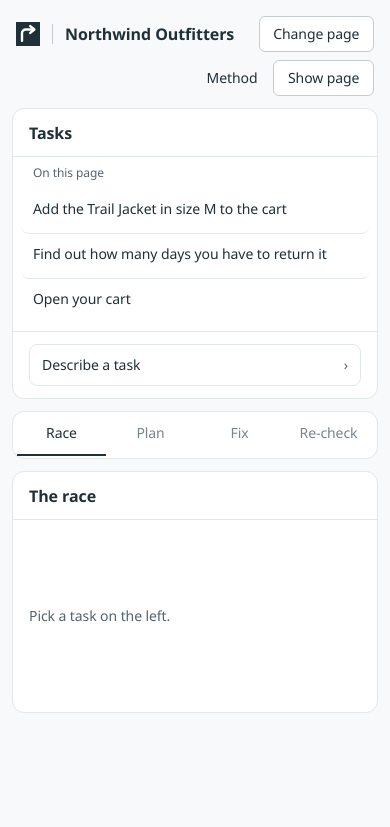
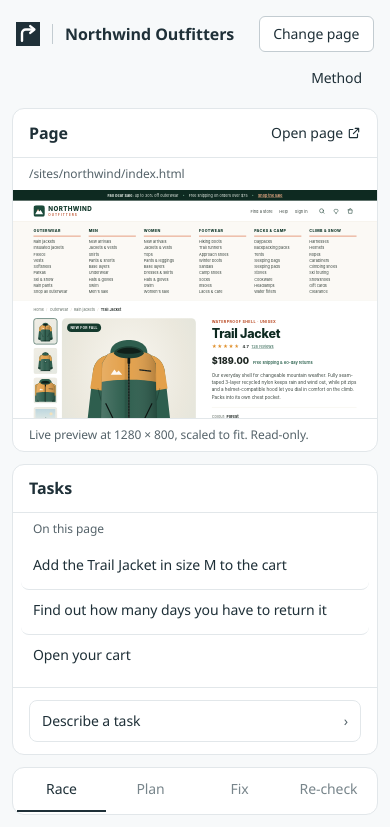
Before and after one commit to ethanrom/detour, a Next.js app: page /analyze in a window 390 px wide. Shown: the top 827 px of the page. Built offline with nearby package versions, Linux system fonts and the light colour scheme; a web font is replaced by a local one.

Commit message:
Workspace: real panels wired in; two columns (page and its tasks on the left, the steps in the centre); race cards side by side; primary hover fix

```diff
--- a/app/globals.css
+++ b/app/globals.css
@@ -236,8 +236,8 @@ a {
   color: #ffffff;
 }
 
-.btn-primary:hover:not(:disabled),
-.btn-ink:hover:not(:disabled) {
+.btn-primary:hover:not(:disabled):not([aria-disabled="true"]),
+.btn-ink:hover:not(:disabled):not([aria-disabled="true"]) {
   background: var(--ink-2);
 }
 
@@ -248,7 +248,7 @@ a {
   color: var(--accent-ink);
 }
 
-.btn-accent:hover:not(:disabled) {
+.btn-accent:hover:not(:disabled):not([aria-disabled="true"]) {
   background: var(--accent-deep);
 }
 
--- a/components/workspace/PagePanel.tsx
+++ b/components/workspace/PagePanel.tsx
@@ -56,7 +56,7 @@ export function PagePanel({ wb, fill, className, onClose }: { wb: WorkbenchApi;
   return (
     // The frame is 1280 × 800 whatever the panel's size (the engine's scroll model reads that height), so the panel is
     // as tall as the scaled frame needs. Only the pick overlay is as tall as the column.
-    <Panel title="Page" actions={actions} className={`${fill ? "xl:h-full" : ""} ${className ?? ""}`} bodyClassName="flex flex-col p-0">
+    <Panel title="Page" actions={actions} className={`${fill ? "lg:h-full" : ""} ${className ?? ""}`} bodyClassName="flex flex-col p-0">
       {site ? (
         <>
           <p className="shrink-0 truncate px-4 py-2 text-xs leading-4 text-muted" title={address}>
--- a/components/workspace/TopBar.tsx
+++ b/components/workspace/TopBar.tsx
@@ -12,13 +12,10 @@ interface Props {
   onMenu: (open: boolean, restoreFocus?: boolean) => void;
   menuButtonRef: RefObject<HTMLButtonElement | null>;
   /** Under 1280 px the page column is a drawer, opened from here. */
-  pageOpen: boolean;
-  onTogglePage: () => void;
-  pageButtonRef: RefObject<HTMLButtonElement | null>;
 }
 
 /** The mark, the page name (the h1), what the numbers are made of, "Change page", and the Method link. */
-export function TopBar({ wb, menu, onMenu, menuButtonRef, pageOpen, onTogglePage, pageButtonRef }: Props) {
+export function TopBar({ wb, menu, onMenu, menuButtonRef }: Props) {
   const { site, sites, status, address } = wb;
   const menuId = "page-menu";
 
@@ -66,16 +63,6 @@ export function TopBar({ wb, menu, onMenu, menuButtonRef, pageOpen, onTogglePage
         <Link href="/method" className="inline-flex min-h-9 items-center rounded-md px-3 text-sm font-medium text-ink">
           Method
         </Link>
-        <button
-          ref={pageButtonRef}
-          type="button"
-          className="btn btn-sm xl:hidden!"
-          aria-expanded={pageOpen}
-          aria-controls="page-column"
-          onClick={onTogglePage}
-        >
-          Show page
-        </button>
       </div>
     </header>
   );
--- a/components/workspace/Workspace.tsx
+++ b/components/workspace/Workspace.tsx
@@ -1,9 +1,9 @@
 "use client";
 
-// The Analyze workspace: a top bar and three panels that fit the window. Tasks on the left, the step rail and the
-// active step's panel in the middle, the live page on the right. The document itself never scrolls from 1280 × 800 up;
-// each panel scrolls inside. Under 1280 px the page becomes a drawer (opened from the top bar); under 1024 px it is one
-// column and the page scrolls normally. Spec: internal/ui-v2-spec.md §3.
+// The Analyze workspace: a top bar and two columns that fit the window. Left: the live page (the preview keeps the
+// 1280 × 800 frame the engine measures, scaled to the column) above the tasks for that page. Centre: the step rail and
+// the active step's panel. The document itself never scrolls from 1024 px wide up; each panel scrolls inside. Under
+// 1024 px it is one column and the page scrolls normally. Spec: internal/ui-v2-spec.md §3 (revised to two columns).
 
 import { useSearchParams } from "next/navigation";
 import { Suspense, useCallback, useEffect, useRef, useState, type ReactNode } from "react";
@@ -42,10 +42,7 @@ function DeepLinks({ wb, onAddressError }: { wb: WorkbenchApi; onAddressError: (
 export function Workspace() {
   const wb = useWorkbench();
   const [menu, setMenu] = useState<{ open: boolean; focus: "pages" | "field" }>({ open: false, focus: "pages" });
-  const [pageOpen, setPageOpen] = useState(false);
   const menuButtonRef = useRef<HTMLButtonElement>(null);
-  const pageButtonRef = useRef<HTMLButtonElement>(null);
-  const focusPage = useRef(false);
 
   const onMenu = useCallback((open: boolean, restoreFocus?: boolean) => {
     setMenu({ open, focus: "pages" });
@@ -63,25 +60,8 @@ export function Workspace() {
     return () => window.removeEventListener("hashchange", check);
   }, [openAddressField]);
 
-  // Under 1280 px the page is a drawer. It opens from the top bar, and by itself while picking a target on it.
-  const picking = wb.pick.active;
-  useEffect(() => setPageOpen(picking), [picking]);
-  const closePage = useCallback(() => {
-    setPageOpen(false);
-    pageButtonRef.current?.focus();
-  }, []);
-  useEffect(() => {
-    if (!pageOpen) return;
-    if (focusPage.current) document.getElementById("page-close")?.focus();
-    focusPage.current = false;
-    const onKey = (e: KeyboardEvent) => {
-      if (e.key === "Escape" && window.matchMedia("(max-width: 1279.98px)").matches) closePage();
-    };
-    window.addEventListener("keydown", onKey);
-    return () => window.removeEventListener("keydown", onKey);
-  }, [pageOpen, closePage]);
-
-  const overlay = picking && wb.isUrl;
+  // While picking a target on a typed-in page, the page widens over the centre column.
+  const overlay = wb.pick.active && wb.isUrl;
   const panels: Record<StepId, ReactNode> = {
     race: <RacePanel headingRef={wb.headingRefs.race} {...wb.racePanel} />,
     plan: <PlanPanel headingRef={wb.headingRefs.plan} {...wb.planPanel} />,
@@ -96,20 +76,24 @@ export function Workspace() {
         menu={menu}
         onMenu={onMenu}
         menuButtonRef={menuButtonRef}
-        pageOpen={pageOpen}
-        onTogglePage={() => {
-          focusPage.current = !pageOpen;
-          setPageOpen(!pageOpen);
-        }}
-        pageButtonRef={pageButtonRef}
       />
 
       <main
         id="main"
         tabIndex={-1}
-        className="relative grid min-h-0 gap-3 outline-none lg:grid-cols-[256px_minmax(0,1fr)] lg:grid-rows-[minmax(0,1fr)] xl:grid-cols-[256px_minmax(0,1fr)_340px] min-[1440px]:grid-cols-[272px_minmax(0,1fr)_400px]"
+        className="relative grid min-h-0 gap-3 outline-none lg:grid-cols-[300px_minmax(0,1fr)] lg:grid-rows-[minmax(0,1fr)] xl:grid-cols-[320px_minmax(0,1fr)] min-[1440px]:grid-cols-[360px_minmax(0,1fr)]"
       >
-        <TasksPanel wb={wb} />
+        <div className="flex min-h-0 flex-col gap-3">
+          <div
+            id="page-column"
+            className={cx("shrink-0", overlay && "lg:absolute lg:inset-y-0 lg:left-0 lg:z-30 lg:w-[70vw]")}
+          >
+            <PagePanel wb={wb} fill={overlay} className={overlay ? "lg:h-full lg:shadow-xl" : ""} />
+          </div>
+          <div className="grid min-h-0 flex-1 grid-rows-[minmax(0,1fr)] [&>*]:min-h-0">
+            <TasksPanel wb={wb} />
+          </div>
+        </div>
 
         <div className="flex min-h-0 flex-col gap-3">
           <StepRail steps={wb.steps} step={wb.step} onStep={wb.go} primary={wb.primary} />
@@ -129,20 +113,6 @@ export function Workspace() {
           </div>
         </div>
 
-        {pageOpen && <div className="fixed inset-0 z-30 bg-ink/30 xl:hidden" aria-hidden="true" onClick={closePage} />}
-        <div
-          id="page-column"
-          className={cx(
-            "min-h-0",
-            // Under 1280 px: a drawer on the right.
-            "max-xl:fixed max-xl:inset-y-0 max-xl:right-0 max-xl:z-40 max-xl:w-[min(30rem,100vw)] max-xl:bg-paper max-xl:p-3 max-xl:shadow-xl",
-            !pageOpen && "max-xl:invisible max-xl:translate-x-full",
-            // While picking a target on a typed-in page: wider, over the middle column.
-            overlay ? "xl:absolute xl:inset-y-0 xl:right-0 xl:z-30 xl:w-[70vw]" : "xl:self-start",
-          )}
-        >
-          <PagePanel wb={wb} fill={overlay} className={overlay ? "xl:shadow-xl" : ""} onClose={closePage} />
-        </div>
       </main>
 
       <ChangeDrawer {...wb.drawer} />
--- a/components/workspace/panels/RacePanel.tsx
+++ b/components/workspace/panels/RacePanel.tsx
@@ -58,7 +58,7 @@ export function RacePanel({ headingRef, task, result, lanes, loading, runKey, is
           />
         </div>
 
-        <div className="mt-4 grid grid-cols-1 gap-3 @[900px]:grid-cols-2">
+        <div className="mt-4 grid grid-cols-1 gap-3 @[600px]:grid-cols-2">
           <RaceCard id={`${ids}-hears`} title="What the listener hears" note="Faded words are what the listener skips past.">
             <TranscriptBody lane={sr} clock={clock} hear={hear} compact className={`${CARD_SCROLL} border-t border-rule bg-paper`} />
           </RaceCard>
--- a/components/workspace/panels/race/RaceSkeleton.tsx
+++ b/components/workspace/panels/race/RaceSkeleton.tsx
@@ -41,7 +41,7 @@ export function RaceSkeleton({ message }: { message: string }) {
           <div className={`h-9 w-24 rounded-md ${block}`} />
         </div>
 
-        <div className="mt-4 grid grid-cols-1 gap-3 @[900px]:grid-cols-2">
+        <div className="mt-4 grid grid-cols-1 gap-3 @[600px]:grid-cols-2">
           {[0, 1].map((i) => (
             <div key={i} className="rounded-lg border border-rule p-3" style={{ height: CARD_HEIGHT }}>
               <Bars widths={["45%"]} className="mb-4" />
--- a/components/workspace/panels/stubs.tsx
+++ /dev/null
@@ -1,37 +0,0 @@
-"use client";
-
-// Placeholders the shell renders until the real panels land (the lead swaps the exports in index.ts).
-import type { ChangeDrawerProps, FixPanelProps, PlanPanelProps, RacePanelProps, RecheckPanelProps } from "../contract";
-import { Empty, Panel } from "../ui";
-
-export function RacePanelStub({ headingRef, task }: RacePanelProps) {
-  return (
-    <Panel title="The race" headingRef={headingRef}>
-      <Empty>{task ? `Race for “${task.label}”.` : "Pick a task on the left."}</Empty>
-    </Panel>
-  );
-}
-export function PlanPanelStub({ headingRef }: PlanPanelProps) {
-  return (
-    <Panel title="The plan" headingRef={headingRef}>
-      <Empty>The plan goes here.</Empty>
-    </Panel>
-  );
-}
-export function FixPanelStub({ headingRef }: FixPanelProps) {
-  return (
-    <Panel title="Fixes on the page" headingRef={headingRef}>
-      <Empty>The fix run goes here.</Empty>
-    </Panel>
-  );
-}
-export function RecheckPanelStub({ headingRef }: RecheckPanelProps) {
-  return (
-    <Panel title="Same task, same three people, fewer seconds" headingRef={headingRef}>
-      <Empty>The re-check goes here.</Empty>
-    </Panel>
-  );
-}
-export function ChangeDrawerStub(_: ChangeDrawerProps) {
-  return null;
-}
```
Also changed, not shown: components/workspace/panels/index.ts (+6 -6 lines).
